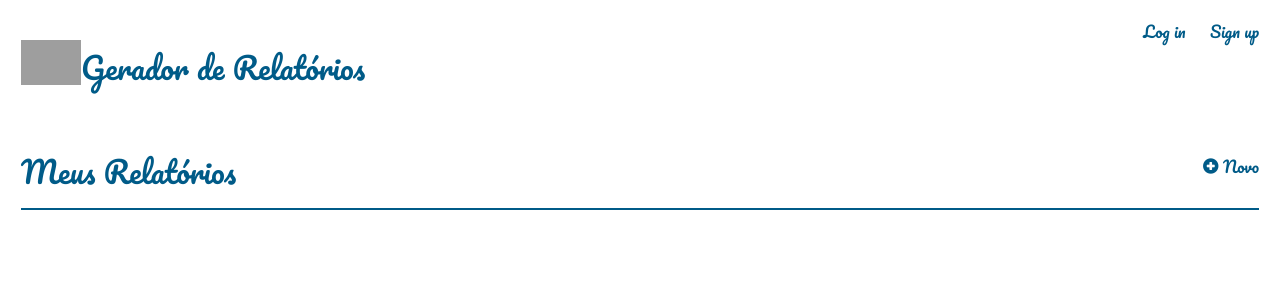
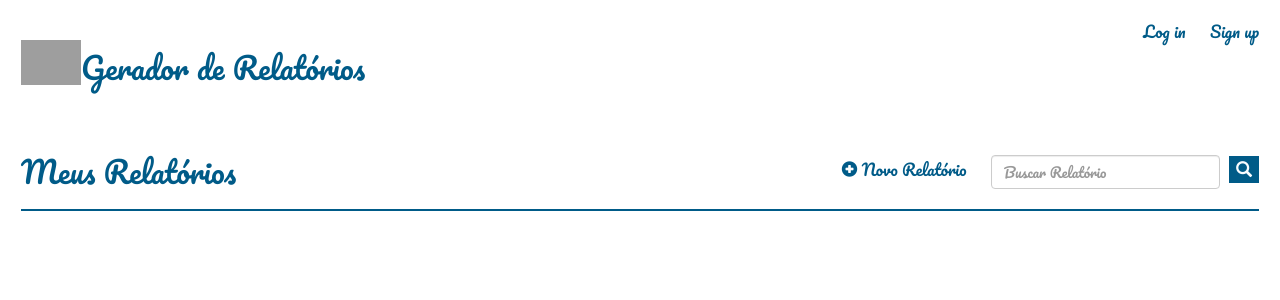
Before and after one commit to fpcoutinho/gerador, a Django app: template relatorio/templates/relatorio/relatorio_list.html in a window 1280 px wide. Shown: the top 300 px of the page. Run offline with Django 3.2, Linux system fonts and the light colour scheme; the template is opened without the code that fills it, so the values that code supplies are empty; some libraries are stand-ins or nearby versions; grey boxes are pictures that could not be loaded.

Commit message:
implementação de searchbar completada

```diff
--- a/relatorio/templates/relatorio/relatorio_list.html
+++ b/relatorio/templates/relatorio/relatorio_list.html
@@ -9,12 +9,18 @@
             <li>
                 <a class="botao-icon" href="{% url 'relatorio:cria' %}">
                     <span class="glyphicon glyphicon-plus-sign"></span>
-                    Novo
+                    Novo Relatório
                 </a>
+            </li>
+            <li>
+                <form method=POST action="{% url 'home' %}" class="form-inline">
+                    {% csrf_token %}
+                    <input class="form-control me-2" type="search" placeholder="Buscar Relatório" aria-label="Search" name="busca">
+                    <button class="btn-outline-secondary" id="searchbutton" type="submit"><span class="glyphicon glyphicon-search"></span></button>
+                </form>
             </li>
         </nav>
     </header>
-
     <div class="compromissos">
             {% for relatorio in relatorios %}
             <a href="{% url 'relatorio:visualiza' rel_id=relatorio.id %}">
```
